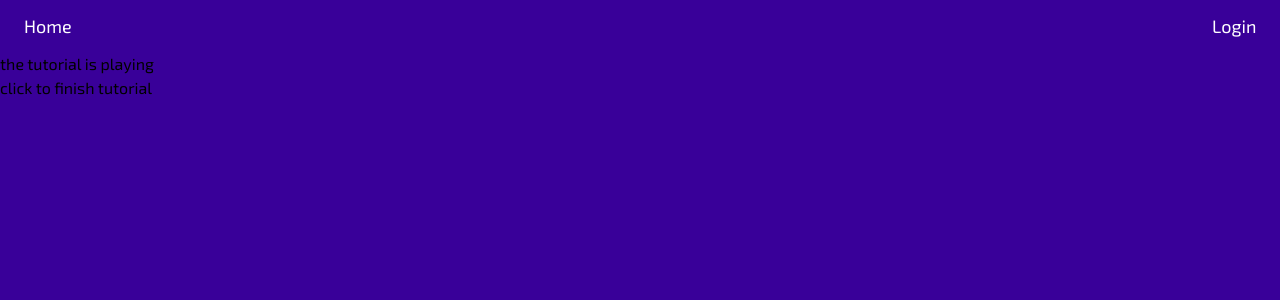
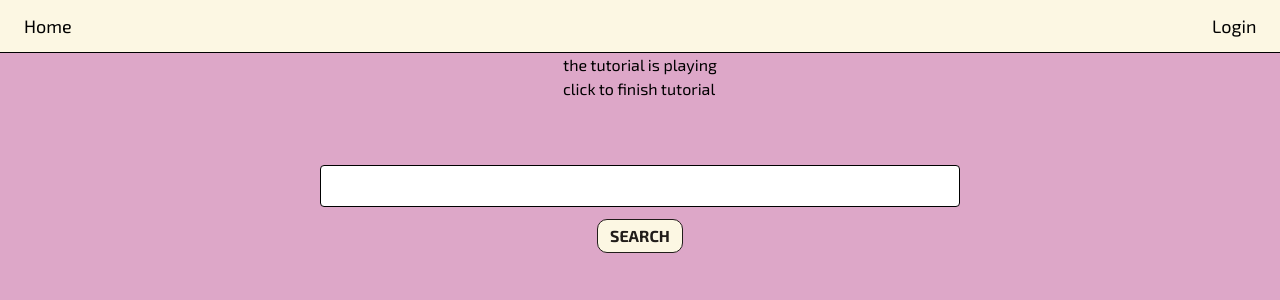
Before and after one commit to alliecaton/BookBlend, a React (Vite) app: page /books in a window 1280 px wide. Shown: the top 300 px of the page. Built offline with nearby package versions, Linux system fonts and the light colour scheme.

Commit message:
Added search input functionality & result display

```diff
--- a/index.html
+++ b/index.html
@@ -4,7 +4,7 @@
     <meta charset="UTF-8" />
     <link rel="icon" type="image/svg+xml" href="/vite.svg" />
     <meta name="viewport" content="width=device-width, initial-scale=1.0" />
-    <title>Vite + React + TS</title>
+    <title>BookBlend</title>
   </head>
   <body>
     <div id="root"></div>
--- /dev/null
+++ b/src/components/BookSearch/BookCard.scss
@@ -0,0 +1,5 @@
+.list {
+  & + & {
+    @apply ml-3;
+  }
+}
--- /dev/null
+++ b/src/components/BookSearch/BookCard.tsx
@@ -0,0 +1,21 @@
+import { FC } from 'react'
+import './Bookcard.scss'
+import { Book } from '@/types/Books'
+
+type Props = {
+  book: Book
+}
+
+const BookCard: FC<Props> = ({ book }) => {
+  return (
+    <div className="flex p-3 bg-cream rounded list">
+      <img className="w-30 rounded" src={book.img} alt="" />
+      <div className="flex flex-col ml-3">
+        <div className="font-bold">{book.title}</div>
+        <div className="text-sm">{book.author}</div>
+      </div>
+    </div>
+  )
+}
+
+export default BookCard
--- /dev/null
+++ b/src/components/BookSearch/BookSearch.tsx
@@ -0,0 +1,56 @@
+import { useState } from 'react'
+
+import Button from '@/components/Button/Button'
+import BookCard from '@/components/BookSearch/BookCard'
+
+import { Book } from '@/types/Books'
+
+const fakeData = [
+  {
+    id: 1,
+    title: 'A Little Life',
+    author: 'Hanya Yanagihara',
+    description: 'Depressing af',
+    img: 'https://placehold.co/100x140',
+  },
+  {
+    id: 2,
+    title: 'A Little Life',
+    author: 'Hanya Yanagihara',
+    description: 'Depressing af',
+    img: 'https://placehold.co/100x140',
+  },
+]
+
+const BookSearch = () => {
+  const [search, setSearch] = useState<string>('')
+  const [results, setResults] = useState<Book[]>([])
+
+  const fetchResults = async () => {
+    // fetch with query
+    setResults(fakeData)
+  }
+
+  return (
+    <>
+      <div className="flex flex-col items-center w-[50%] my-16">
+        <input
+          className="rounded border border-black px-3 py-2 w-full mb-3"
+          onChange={(e) => setSearch(e.target.value)}
+          value={search}
+          type="text"
+        />
+
+        <Button text="SEARCH" onClick={fetchResults} />
+      </div>
+
+      <div className="flex items-center flex-wrap">
+        {results.map((book) => (
+          <BookCard book={book} />
+        ))}
+      </div>
+    </>
+  )
+}
+
+export default BookSearch
--- a/src/components/Button/Button.scss
+++ b/src/components/Button/Button.scss
@@ -1,7 +1,8 @@
 .btn {
-  @apply bg-[#FFBD00] font-bold;
+  @apply bg-cream font-bold;
+  border: 1px solid rgb(33, 29, 26);
   border-radius: 10px;
-  color: white;
+  color: rgb(33, 29, 26);
 
   display: inline-block;
   vertical-align: middle;
--- a/src/components/Nav/Nav.tsx
+++ b/src/components/Nav/Nav.tsx
@@ -2,11 +2,11 @@ import { Link } from 'react-router-dom'
 
 function Nav() {
   return (
-    <div className="px-6 py-3 w-full flex justify-between">
-      <Link className="text-lg text-white" to="/">
+    <div className="px-6 py-3 w-full flex justify-between bg-cream border-b border-black">
+      <Link className="text-lg" to="/">
         Home
       </Link>
-      <Link className="text-lg text-white" to="/login">
+      <Link className="text-lg" to="/login">
         Login
       </Link>
     </div>
--- a/src/index.css
+++ b/src/index.css
@@ -8,7 +8,7 @@ body {
   font-family: 'Exo 2', sans-serif;
   margin: 0;
   display: flex;
-  background-color: #390099;
+  background-color: #dda7c8;
   min-width: 320px;
   min-height: 100vh;
 }
--- a/src/main.tsx
+++ b/src/main.tsx
@@ -5,9 +5,8 @@ import './index.css'
 import { Provider } from 'react-redux'
 import store from '@/state/store'
 
+import { RouterProvider } from 'react-router-dom'
 import router from '@/router.tsx'
-
-import { RouterProvider } from 'react-router-dom'
 
 ReactDOM.createRoot(document.getElementById('root')!).render(
   <React.StrictMode>
--- a/src/pages/Books/Books.tsx
+++ b/src/pages/Books/Books.tsx
@@ -1,7 +1,13 @@
 import Tutorial from '@/components/Tutorial/Tutorial'
+import BookSearch from '@/components/BookSearch/BookSearch'
 
 const Books = () => {
-  return <Tutorial />
+  return (
+    <div className="flex flex-col items-center">
+      <Tutorial />
+      <BookSearch />
+    </div>
+  )
 }
 
 export default Books
--- a/tailwind.config.js
+++ b/tailwind.config.js
@@ -3,8 +3,9 @@ export default {
   content: ['./index.html', './src/**/*.{js,ts,jsx,tsx}'],
   theme: {
     colors: {
-      'dark-purple': '#390099',
-      pink: '#FF0054',
+      cream: '#FCF7E3',
+      pink: '#DDA7C8',
+      yellow: '#F1CC5F',
       white: '#FFFFFF',
     },
     extend: {},
--- a/tsconfig.json
+++ b/tsconfig.json
@@ -22,7 +22,7 @@
     "noUnusedParameters": true,
     "noFallthroughCasesInSwitch": true
   },
-  "include": ["src", "/src/components*", "router.ts", "/state/*.ts"],
+  "include": ["src", "**/*.ts", "**/*.tsx"],
   "types": ["node"],
   "references": [{ "path": "./tsconfig.node.json" }]
 }
```
Also changed, not shown: src/types/Books.d.ts (added, +7 -0 lines), 1 other file (tests, documents, lock files or other folders).
